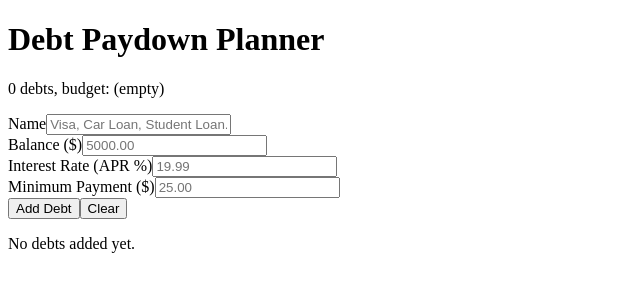
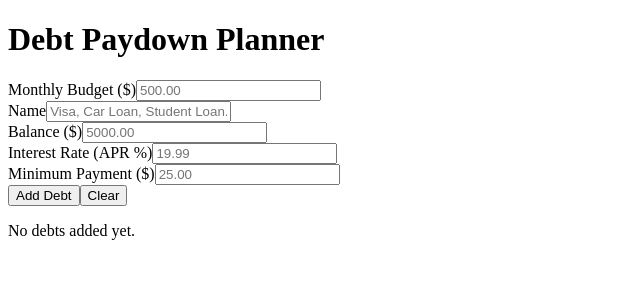
Before and after one commit to joekavanagh98/debt-paydown-planner, a React (Vite) app in the folder v2-react/: page / in a window 1280 px wide. Shown: the top 300 px of the page, without its empty margins (0-640 px from the left). Built offline with nearby package versions, Linux system fonts and the light colour scheme.

Commit message:
feat(v2): add controlled budget input wired into App

```diff
--- a/v2-react/src/App.jsx
+++ b/v2-react/src/App.jsx
@@ -1,4 +1,5 @@
 import { useState } from "react";
+import BudgetInput from "./features/debts/BudgetInput";
 import DebtForm from "./features/debts/DebtForm";
 import DebtList from "./features/debts/DebtList";
 
@@ -18,9 +19,7 @@ function App() {
   return (
     <main>
       <h1>Debt Paydown Planner</h1>
-      <p>
-        {debts.length} debts, budget: {budget || "(empty)"}
-      </p>
+      <BudgetInput value={budget} onChange={setBudget} />
       <DebtForm onAdd={addDebt} />
       <DebtList debts={debts} onDelete={deleteDebt} />
     </main>
--- /dev/null
+++ b/v2-react/src/features/debts/BudgetInput.jsx
@@ -0,0 +1,19 @@
+function BudgetInput({ value, onChange }) {
+  return (
+    <div className="field">
+      <label htmlFor="budget-input">Monthly Budget ($)</label>
+      <input
+        type="number"
+        id="budget-input"
+        value={value}
+        onChange={(e) => onChange(e.target.value)}
+        inputMode="decimal"
+        min="0"
+        step="0.01"
+        placeholder="500.00"
+      />
+    </div>
+  );
+}
+
+export default BudgetInput;
```
